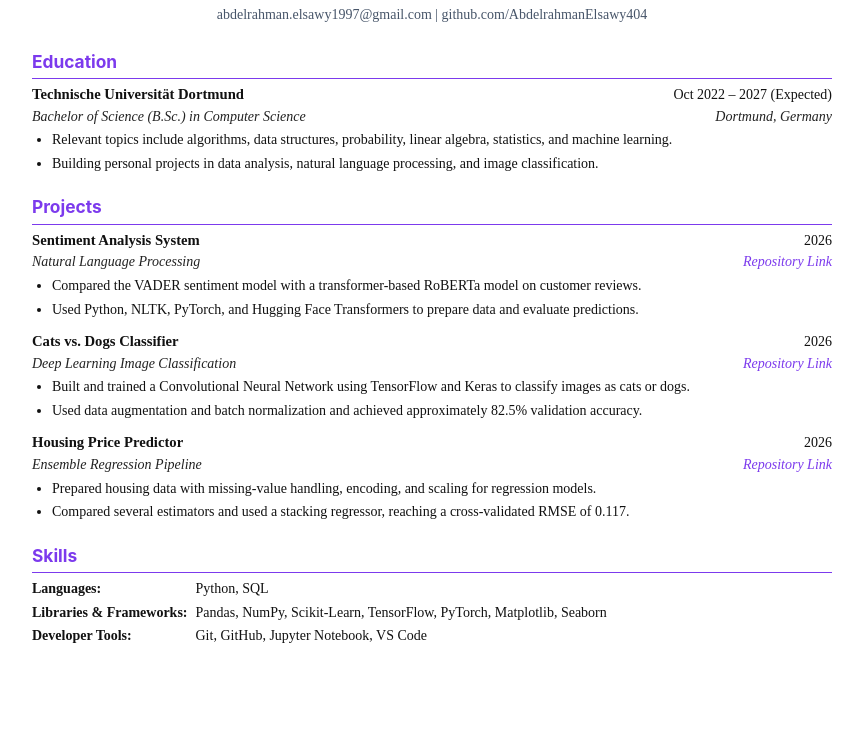
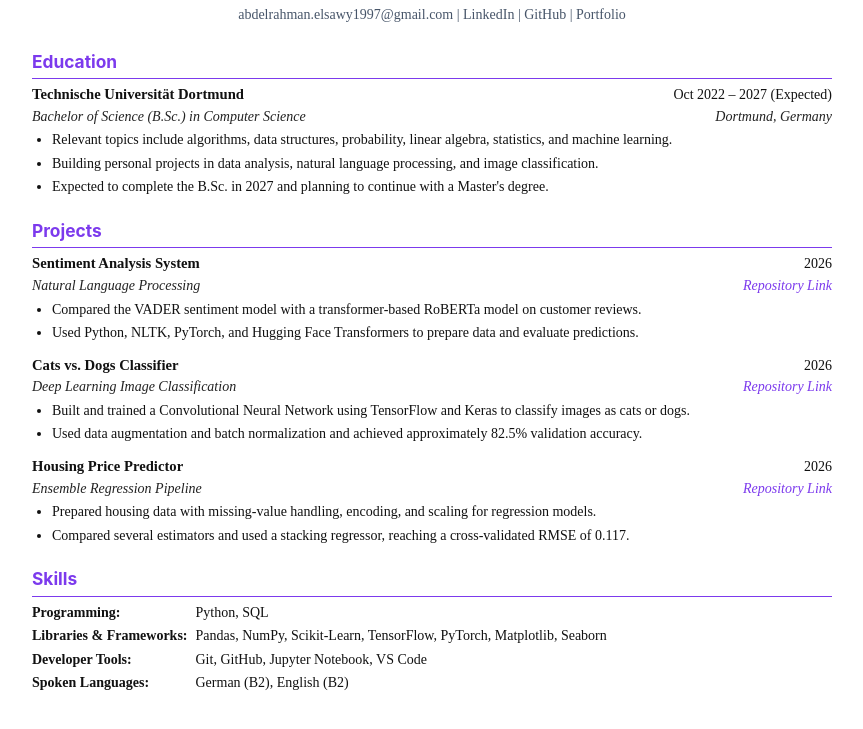
Before and after one commit to AbdelrahmanElsawy404/portfolio, a plain HTML site: page resume.html in a window 1280 px wide. Shown: the part 55-784 px from the top of the page, without its empty margins (208-1071 px from the left). Drawn offline with Linux system fonts and the light colour scheme.

Commit message:
Update resume

```diff
--- a/resume.html
+++ b/resume.html
@@ -167,7 +167,9 @@
             <h1>Abdelrahman Elsawy</h1>
             <p class="contact-info">
                 <a href="mailto:abdelrahman.elsawy1997@gmail.com">abdelrahman.elsawy1997@gmail.com</a> |
-                <a href="https://github.com/AbdelrahmanElsawy404" target="_blank" rel="noopener noreferrer">github.com/AbdelrahmanElsawy404</a>
+                <a href="https://www.linkedin.com/in/abdelrahman-elsawy-053952407" target="_blank" rel="noopener noreferrer">LinkedIn</a> |
+                <a href="https://github.com/AbdelrahmanElsawy404" target="_blank" rel="noopener noreferrer">GitHub</a> |
+                <a href="https://abdelrahman-portfolio-bla.pages.dev" target="_blank" rel="noopener noreferrer">Portfolio</a>
             </p>
         </header>
 
@@ -186,6 +188,7 @@
                 <ul>
                     <li>Relevant topics include algorithms, data structures, probability, linear algebra, statistics, and machine learning.</li>
                     <li>Building personal projects in data analysis, natural language processing, and image classification.</li>
+                    <li>Expected to complete the B.Sc. in 2027 and planning to continue with a Master's degree.</li>
                 </ul>
             </div>
         </section>
@@ -247,9 +250,10 @@
         <section>
             <h2>Skills</h2>
             <div class="skills-list">
-                <p><strong>Languages:</strong> Python, SQL</p>
+                <p><strong>Programming:</strong> Python, SQL</p>
                 <p><strong>Libraries & Frameworks:</strong> Pandas, NumPy, Scikit-Learn, TensorFlow, PyTorch, Matplotlib, Seaborn</p>
                 <p><strong>Developer Tools:</strong> Git, GitHub, Jupyter Notebook, VS Code</p>
+                <p><strong>Spoken Languages:</strong> German (B2), English (B2)</p>
             </div>
         </section>
 
```
Also changed, not shown: 1 other file.
